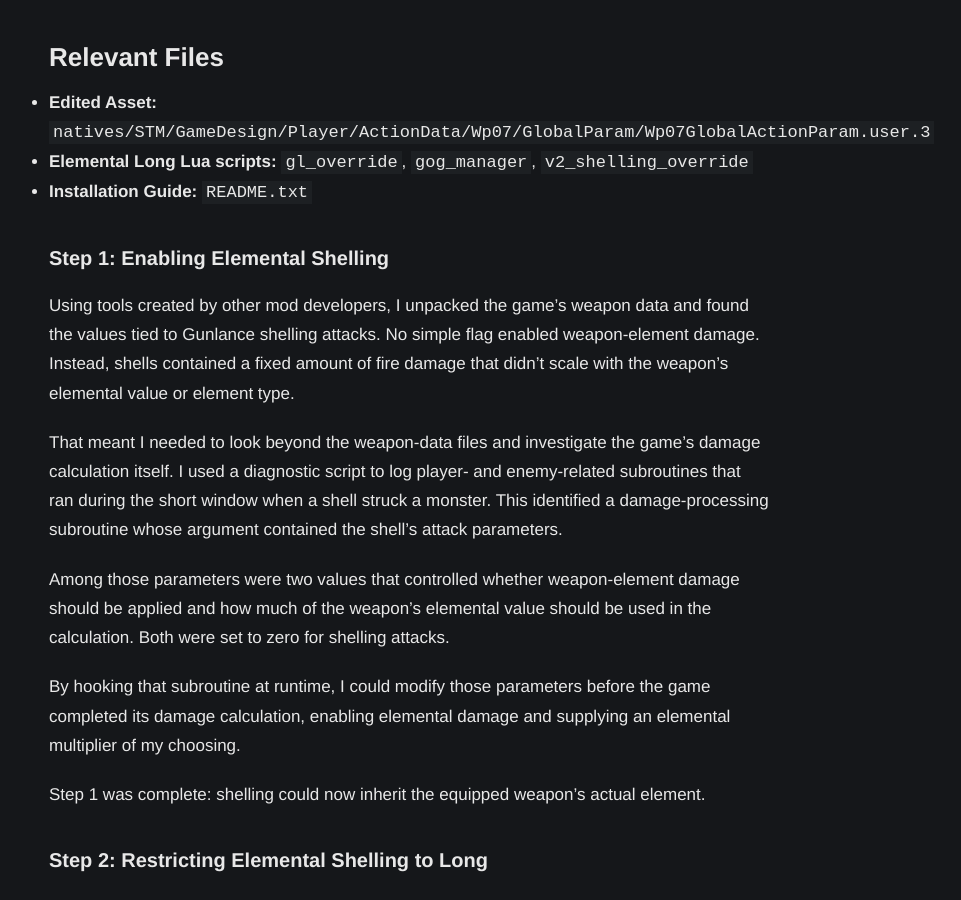
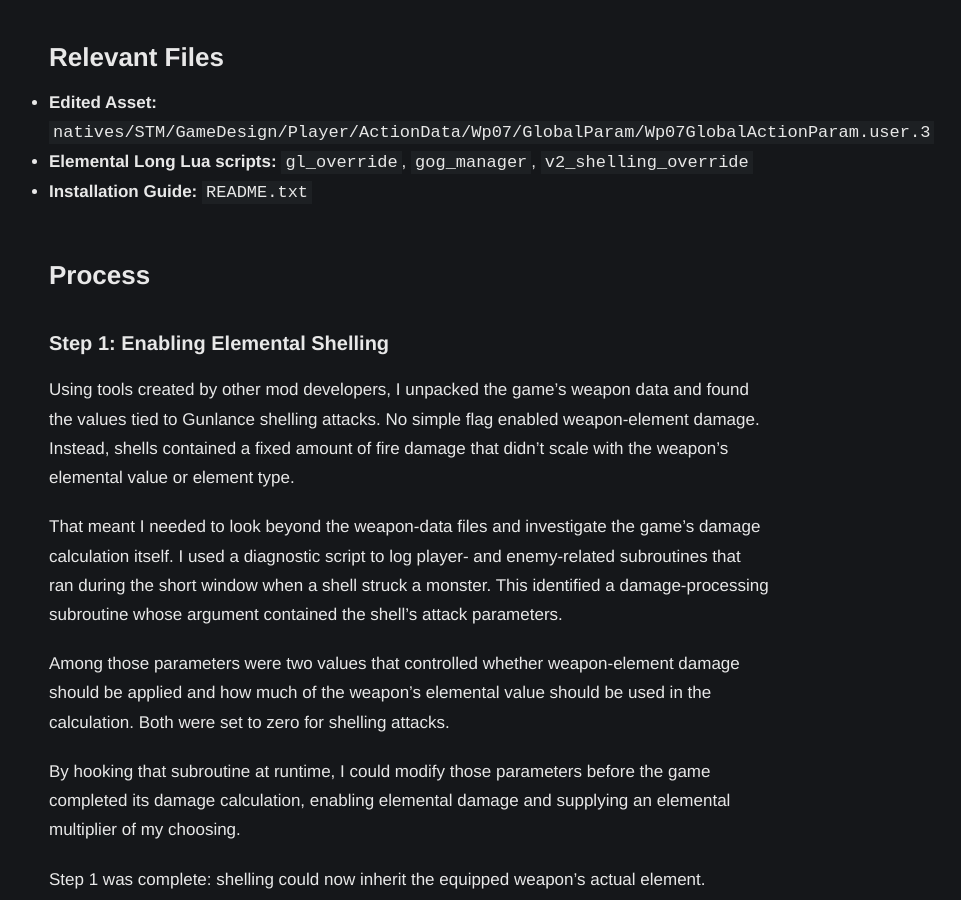
Before and after one commit to Gwaegs/Gabriel_Waegner.github.io, a Jekyll site: the page built from entries/projects/elemental-shelling/en.md, in a window 1280 px wide and 900 px high, scrolled down 1485 px. Shown: the whole window, without its empty margins (231-1192 px from the left). Built offline with Jekyll 4.4.1, drawn with Linux system fonts in a browser that asks for light colours.

Commit message:
Format Change

```diff
--- a/entries/projects/elemental-shelling/en.md
+++ b/entries/projects/elemental-shelling/en.md
@@ -42,6 +42,8 @@ I then oversaw the implementation through runtime hooks and Lua scripts, and mod
 - **Edited Asset:** `natives/STM/GameDesign/Player/ActionData/Wp07/GlobalParam/Wp07GlobalActionParam.user.3`
 - **Elemental Long Lua scripts:** `gl_override`, `gog_manager`, `v2_shelling_override`
 - **Installation Guide:** `README.txt`
+
+## Process
 
 ### Step 1: Enabling Elemental Shelling
 
```
